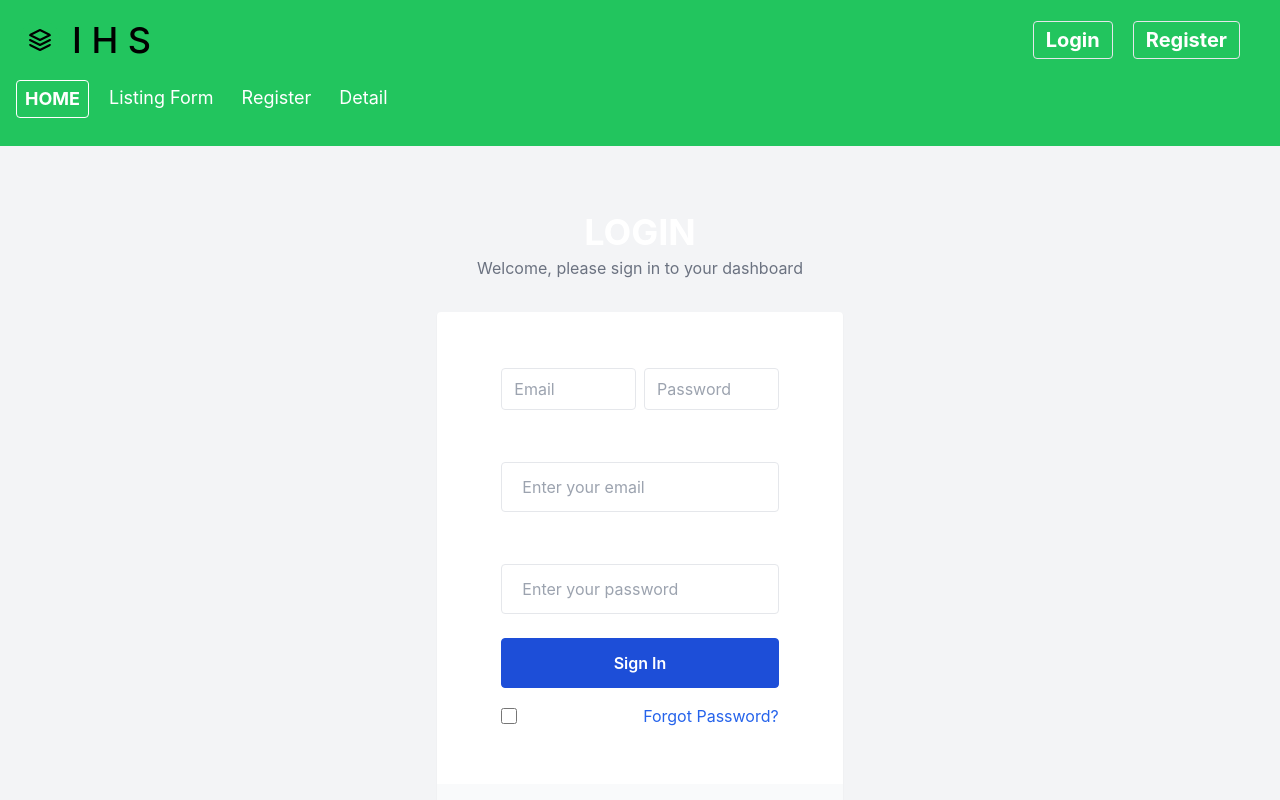
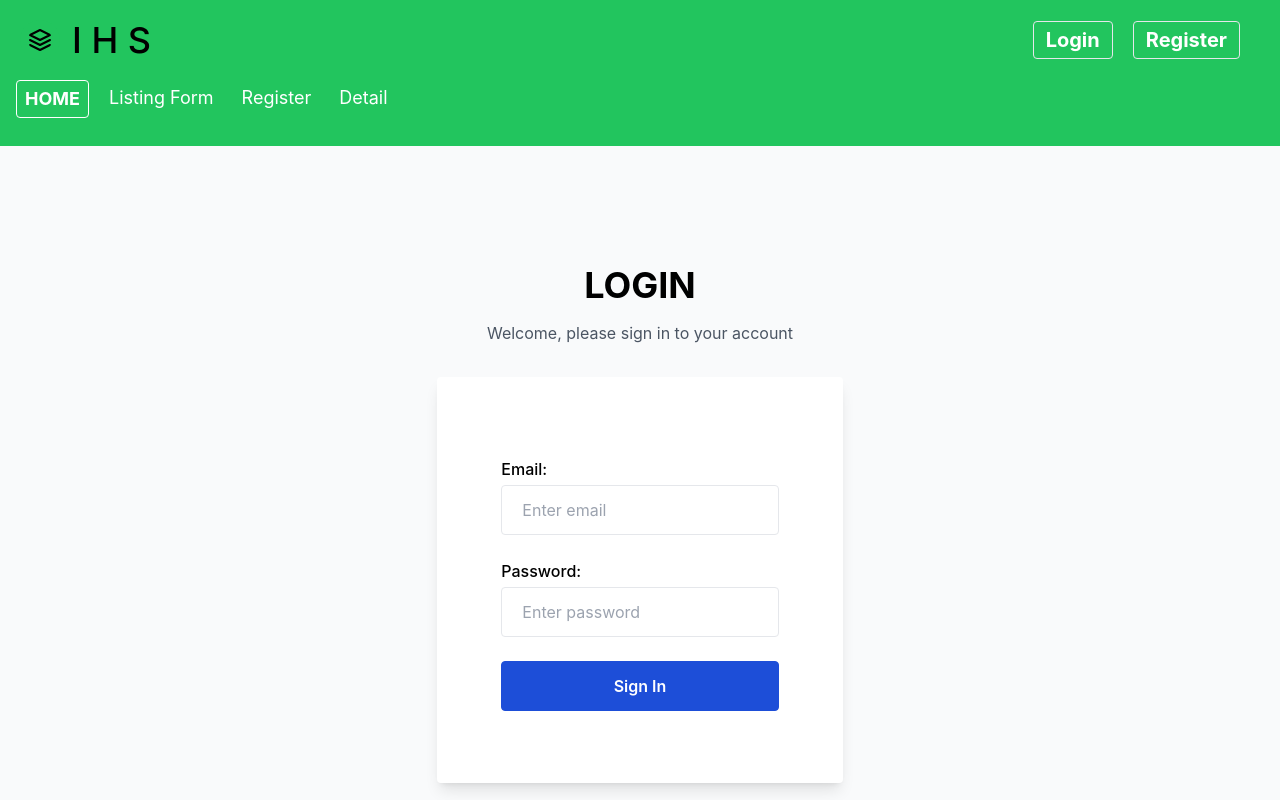
Before and after one commit to IBRAHIMTARIQ18/IHS, a React (Create React App) app: page /signin in a window 1280 px wide. Shown: the top 800 px of the page. Built offline with nearby package versions, Linux system fonts and the light colour scheme.

Commit message:
Login UI changed

```diff
--- a/src/pages/signin.jsx
+++ b/src/pages/signin.jsx
@@ -1,11 +1,11 @@
 import React from "react";
 
-export const Signin=()=>{
+export const Signin = () => {
 
-    return(
+    return (
         <>
             {/* Page Container */}
-<div id="page-container" className="flex flex-col mx-auto w-full min-h-screen bg-gray-100">
+            <div id="page-container" className="flex flex-col mx-auto w-full min-h-screen bg-gray-50">
                 {/* Page Content */}
                 <main id="page-content" className="flex flex-auto flex-col max-w-full">
                     <div className="min-h-screen flex items-center justify-center relative overflow-hidden max-w-10xl mx-auto p-4 lg:p-8 w-full">
@@ -19,64 +19,46 @@ export const Signin=()=>{
                             <div className="mb-8 text-center">
                                 <h1 className="text-4xl font-bold inline-flex items-center mb-1 space-x-3">
                                     {/* <svg className="" fill="currentColor" viewBox="0 0 20 20" xmlns="http://www.w3.org/2000/svg"><path fillRule="evenodd" d="M9.504 1.132a1 1 0 01.992 0l1.75 1a1 1 0 11-.992 1.736L10 3.152l-1.254.716a1 1 0 11-.992-1.736l1.75-1zM5.618 4.504a1 1 0 01-.372 1.364L5.016 6l.23.132a1 1 0 11-.992 1.736L4 7.723V8a1 1 0 01-2 0V6a.996.996 0 01.52-.878l1.734-.99a1 1 0 011.364.372zm8.764 0a1 1 0 011.364-.372l1.733.99A1.002 1.002 0 0118 6v2a1 1 0 11-2 0v-.277l-.254.145a1 1 0 11-.992-1.736l.23-.132-.23-.132a1 1 0 01-.372-1.364zm-7 4a1 1 0 011.364-.372L10 8.848l1.254-.716a1 1 0 11.992 1.736L11 10.58V12a1 1 0 11-2 0v-1.42l-1.246-.712a1 1 0 01-.372-1.364zM3 11a1 1 0 011 1v1.42l1.246.712a1 1 0 11-.992 1.736l-1.75-1A1 1 0 012 14v-2a1 1 0 011-1zm14 0a1 1 0 011 1v2a1 1 0 01-.504.868l-1.75 1a1 1 0 11-.992-1.736L16 13.42V12a1 1 0 011-1zm-9.618 5.504a1 1 0 011.364-.372l.254.145V16a1 1 0 112 0v.277l.254-.145a1 1 0 11.992 1.736l-1.735.992a.995.995 0 01-1.022 0l-1.735-.992a1 1 0 01-.372-1.364z" clipRule="evenodd" /></svg> */}
-            <span>LOGIN</span>
+                                    <span className="text-black">LOGIN</span>
                                 </h1>
-          <p className="text-gray-500">
-            Welcome, please sign in to your dashboard
+                                <p className="text-gray-600 mt-3" >
+                                    Welcome, please sign in to your account
                                 </p>
                             </div>
                             {/* END Header */}
                             {/* Sign In Form */}
-        <div className="flex flex-col rounded shadow-sm bg-white overflow-hidden">
+                            <div className="flex flex-col rounded shadow-lg bg-white overflow-hidden">
                                 <div className="p-5 lg:p-6 grow w-full">
                                     <div className="sm:p-5 lg:px-10 lg:py-8">
                                         <form onsubmit="return false;" className="space-y-6">
                                             <form onsubmit="return false;" className="space-y-3 sm:space-y-0 sm:flex sm:items-center sm:space-x-2">
-  <div>
-    <label htmlFor="email" className="sr-only">Email</label>
-    <input className="block border border-gray-200 rounded px-3 py-2 leading-6 w-full focus:border-blue-500 focus:ring focus:ring-blue-500 focus:ring-opacity-50" type="email" id="email" name="email" placeholder="Email" />
-  </div>
-  <div>
-    <label htmlFor="password" className="sr-only">Password</label>
-    <input className="block border border-gray-200 rounded px-3 py-2 leading-6 w-full focus:border-blue-500 focus:ring focus:ring-blue-500 focus:ring-opacity-50" type="password" id="password" name="password" placeholder="Password" />
-  </div>
+
 
                                             </form>
 
                                             <div className="space-y-1">
-                  <label htmlFor="email" className="font-medium">Email</label>
-                  <input className="block border border-gray-200 rounded px-5 py-3 leading-6 w-full focus:border-blue-500 focus:ring focus:ring-blue-500 focus:ring-opacity-50" type="email" id="email" name="email" placeholder="Enter your email" />
+                                                <label htmlFor="email" className="font-medium text-black">Email:</label>
+                                                <input className="block border border-gray-200 rounded px-5 py-3 leading-6 w-full focus:border-blue-500 focus:ring focus:ring-blue-500 focus:ring-opacity-50" type="email" id="email" name="email" placeholder="Enter email" />
                                             </div>
                                             <div className="space-y-1">
-                  <label htmlFor="password" className="font-medium">Password</label>
-                  <input className="block border border-gray-200 rounded px-5 py-3 leading-6 w-full focus:border-blue-500 focus:ring focus:ring-blue-500 focus:ring-opacity-50" type="password" id="password" name="password" placeholder="Enter your password" />
+                                                <label htmlFor="password" className="font-medium text-black">Password:</label>
+                                                <input className="block border border-gray-200 rounded px-5 py-3 leading-6 w-full focus:border-blue-500 focus:ring focus:ring-blue-500 focus:ring-opacity-50" type="password" id="password" name="password" placeholder="Enter password" />
                                             </div>
                                             <div>
                                                 <button type="submit" className="inline-flex justify-center items-center space-x-2 border font-semibold focus:outline-none w-full px-4 py-3 leading-6 rounded border-blue-700 bg-blue-700 text-white hover:text-white hover:bg-blue-800 hover:border-blue-800 focus:ring focus:ring-blue-500 focus:ring-opacity-50 active:bg-blue-700 active:border-blue-700">
                                                     Sign In
                                                 </button>
                                                 <div className="space-y-2 sm:flex sm:items-center sm:justify-between sm:space-x-2 sm:space-y-0 mt-4">
-                    <label className="flex items-center">
-                      <input type="checkbox" id="remember_me" name="remember_me" className="border border-gray-200 rounded h-4 w-4 text-blue-500 focus:border-blue-500 focus:ring focus:ring-blue-500 focus:ring-opacity-50" />
-                      <span className="ml-2">
-                        Remember me
-                      </span>
-                    </label>
-                    <a href="javascript:void(0)" className="inline-block text-blue-600 hover:text-blue-400">Forgot Password?</a>
+
                                                 </div>
                                             </div>
                                         </form>
                                     </div>
                                 </div>
-          <div className="py-4 px-5 lg:px-6 w-full text-sm text-center bg-gray-50">
-            Don’t have an account yet?
-            <a className="font-medium text-blue-600 hover:text-blue-400" href="javascript:void(0)">Join us today</a>
-          </div>
                             </div>
                             {/* END Sign In Form */}
-        {/* Footer */}
                             <div className="text-sm text-gray-500 text-center mt-6">
-          <a className="font-medium text-blue-600 hover:text-blue-400" href="https://tailkit.com" target="_blank">Tailkit</a> by <a className="font-medium text-blue-600 hover:text-blue-400" href="https://pixelcave.com" target="_blank">pixelcave</a>
+                                <label className="font-medium text-green-500 hover:text-green-400" >STORE YOUR STOCK LOGIN PAGE</label>
                             </div>
                             {/* END Footer */}
                         </div>
```
Lines whose indentation alone changed are shown as unchanged.
